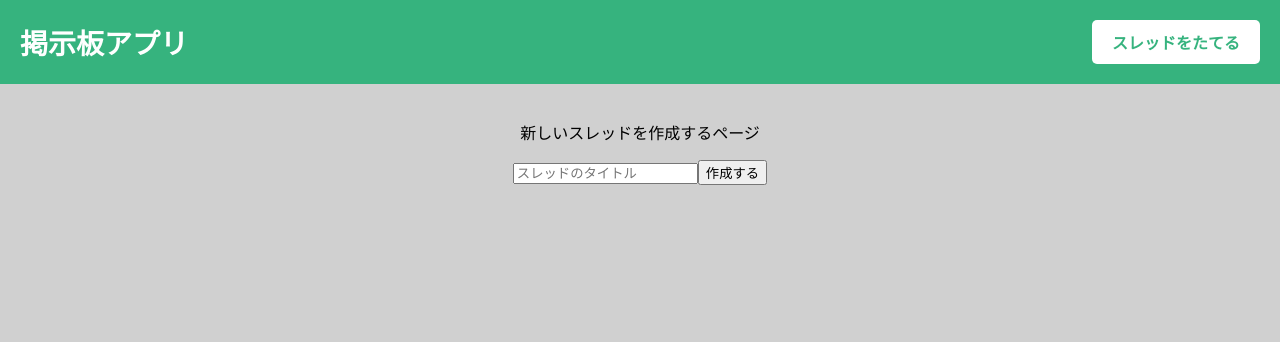
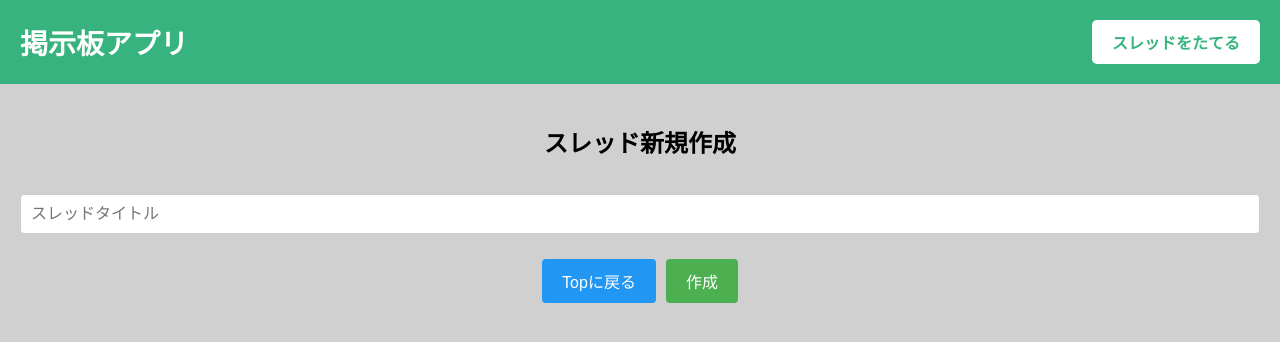
Before and after one commit to swawa-yu/techtrain-bulletin-board-app, a React (Vite) app: page /threads/new in a window 1280 px wide. Shown: the top 342 px of the page. Built offline with nearby package versions, Linux system fonts and the light colour scheme.

Commit message:
station3: スレッド作成画面のデザインを改善

```diff
--- /dev/null
+++ b/src/pages/NewThread.css
@@ -0,0 +1,49 @@
+.new-thread-container {
+    display: flex;
+    flex-direction: column;
+    align-items: center;
+    justify-content: center;
+}
+
+.input-field {
+    box-sizing: border-box;
+    width: 100%;
+    padding: 10px;
+    margin: 15px 0;
+    border: 1px solid #ccc;
+    border-radius: 4px;
+    font-size: 16px;
+}
+
+.button-group {
+    display: flex;
+    gap: 10px;
+    margin-top: 10px;
+}
+
+.back-button,
+.create-button {
+    padding: 10px 20px;
+    border: none;
+    border-radius: 4px;
+    font-size: 16px;
+    cursor: pointer;
+}
+
+.back-button {
+    background-color: #2196f3;
+    color: white;
+}
+
+.back-button:hover {
+    background-color: #1e88e5;
+}
+
+.create-button {
+    background-color: #4caf50;
+    color: white;
+}
+
+.create-button:hover {
+    background-color: #45a049;
+}
--- a/src/pages/NewThread.jsx
+++ b/src/pages/NewThread.jsx
@@ -1,13 +1,53 @@
-import React from "react";
+import React, { useState } from "react";
+import { useNavigate } from "react-router-dom";
+import "./NewThread.css";
 
 function NewThread() {
+    const [title, setTitle] = useState("");
+    const navigate = useNavigate();
+
+    const handleCreateThread = async () => {
+        const API_URL = "https://railway.bulletinboard.techtrain.dev/threads";
+        try {
+            const response = await fetch(API_URL, {
+                method: "POST",
+                headers: {
+                    "Content-Type": "application/json",
+                },
+                body: JSON.stringify({ title }),
+            });
+
+            if (!response.ok) {
+                throw new Error(`Failed to create thread: ${response.statusText}`);
+            }
+
+            const data = await response.json();
+            console.log("Thread created:", data);
+            // navigate(`/thread/{data.threadId}`); // 作成したスレッドに遷移
+        } catch (error) {
+            console.error("Error creating thread:", error);
+            alert("スレッドの作成に失敗しました。もう一度試してください。");
+        }
+    };
+
     return (
-        <div>
-            <p>新しいスレッドを作成するページ</p>
-            <form>
-                <input type="text" placeholder="スレッドのタイトル" />
-                <button type="submit">作成する</button>
-            </form>
+        <div className="new-thread-container">
+            <h2>スレッド新規作成</h2>
+            <input
+                type="text"
+                className="input-field"
+                placeholder="スレッドタイトル"
+                value={title}
+                onChange={(e) => setTitle(e.target.value)}
+            />
+            <div className="button-group">
+                <button className="back-button" onClick={() => navigate("/")}>
+                    Topに戻る
+                </button>
+                <button className="create-button" onClick={handleCreateThread}>
+                    作成
+                </button>
+            </div>
         </div>
     );
 }
```
